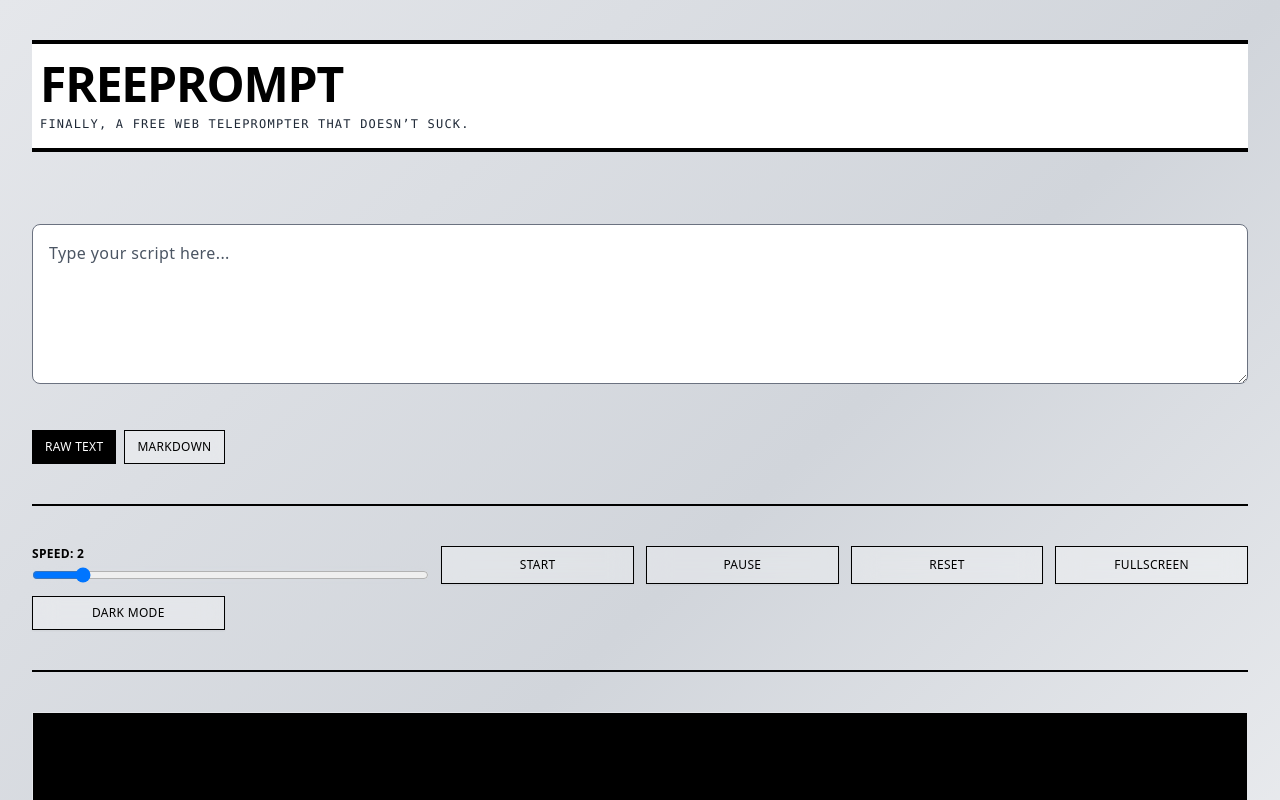
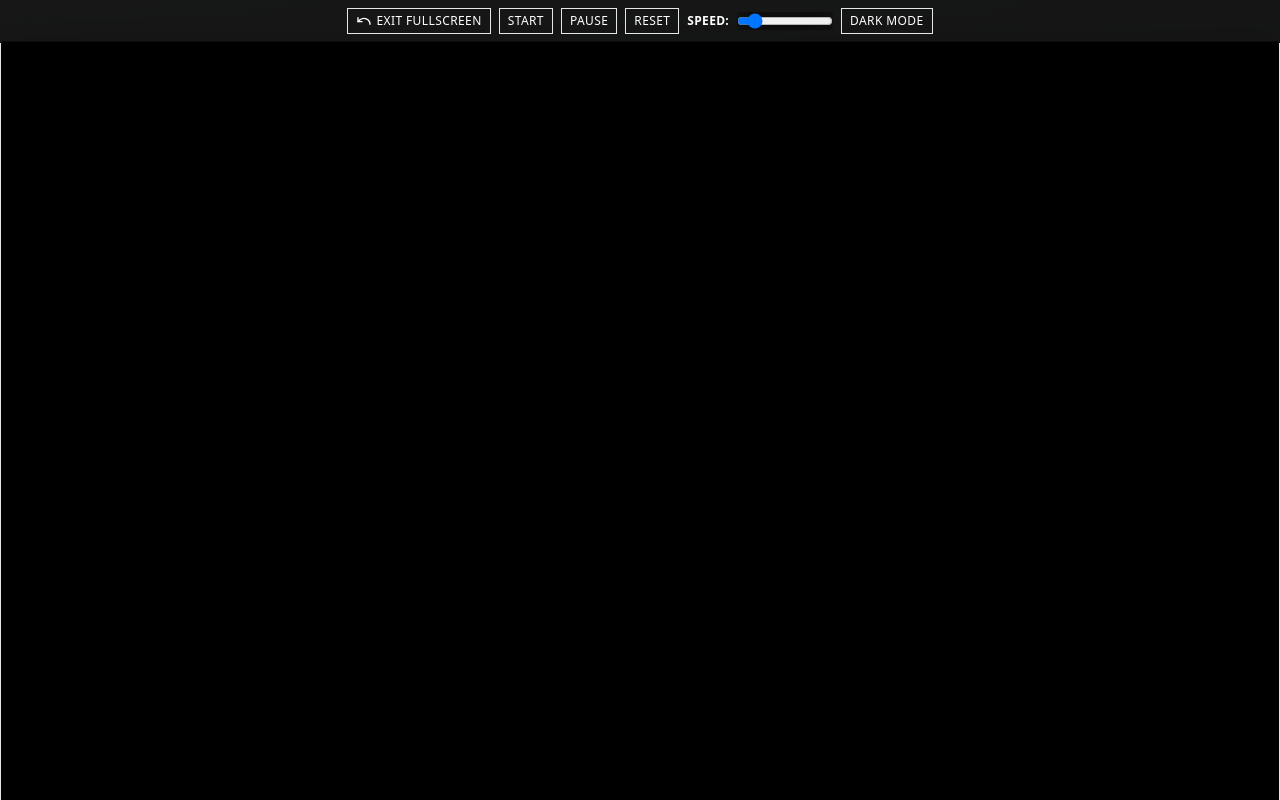
Before and after one commit to renaissancejlc/teleprompter, a React (Vite) app: page / in a window 1280 px wide. Both pictures are taken after a click on the button "FULLSCREEN". Shown: the top 800 px of the page. Built offline with nearby package versions, Linux system fonts and the light colour scheme.

Commit message:
Update Home.tsx

```diff
--- a/src/Home.tsx
+++ b/src/Home.tsx
@@ -1,6 +1,6 @@
 import React, { useState, useRef, useEffect } from 'react';
 import ReactMarkdown from 'react-markdown';
-import { Globe, Linkedin, Github, Info, Instagram } from 'lucide-react';
+import { Globe, Linkedin, Github, Info, Instagram, Undo } from 'lucide-react';
 
 function Home() {
   const [content, setContent] = useState('');
@@ -12,14 +12,20 @@
   const displayRef = useRef<HTMLDivElement>(null);
 
   useEffect(() => {
+    let animationFrameId: number;
+
+    const scrollStep = () => {
+      if (displayRef.current && isRunning) {
+        displayRef.current.scrollTop += speed * 0.5; // Adjust multiplier for smoother scroll speed
+        animationFrameId = requestAnimationFrame(scrollStep);
+      }
+    };
+
     if (isRunning) {
-      const interval = setInterval(() => {
-        if (displayRef.current) {
-          displayRef.current.scrollTop += speed;
-        }
-      }, 50);
-      return () => clearInterval(interval);
+      animationFrameId = requestAnimationFrame(scrollStep);
     }
+
+    return () => cancelAnimationFrame(animationFrameId);
   }, [isRunning, speed]);
 
   useEffect(() => {
@@ -34,13 +40,7 @@
   }, []);
 
   const toggleFullScreen = () => {
-    if (displayRef.current) {
-      if (!document.fullscreenElement) {
-        displayRef.current.requestFullscreen();
-      } else {
-        document.exitFullscreen();
-      }
-    }
+    setIsFullscreen(!isFullscreen);
   };
 
   return (
@@ -112,10 +112,19 @@
       <hr className="border-t-2 border-black my-6" />
       <div
         ref={displayRef}
-        className={`relative h-96 overflow-y-scroll border p-4 text-2xl leading-loose ${displayDarkMode ? 'bg-black text-white' : 'bg-white text-black'}`}
+        className={`${
+          isFullscreen ? 'fixed top-0 left-0 w-full h-full z-50 overflow-y-scroll pt-16' : 'relative h-96 overflow-y-scroll'
+        } border p-4 text-2xl leading-loose ${displayDarkMode ? 'bg-black text-white' : 'bg-white text-black'}`}
       >
         {isFullscreen && (
-          <div className="fixed top-0 left-0 right-0 bg-white/90 backdrop-blur-md border-b border-black flex flex-wrap items-center justify-center space-x-2 py-2 px-3 z-50">
+          <div className={`fixed top-0 left-0 right-0 ${displayDarkMode ? 'bg-black/90 text-white' : 'bg-white/90 text-black'} backdrop-blur-md border-b border-black flex flex-wrap items-center justify-center space-x-2 py-2 px-3 z-50`}>
+            <button
+              onClick={() => setIsFullscreen(false)}
+              className="flex items-center space-x-1 text-xs uppercase border px-2 py-1 hover:bg-black hover:text-white transition"
+            >
+              <Undo size={16} />
+              <span>Exit Fullscreen</span>
+            </button>
             <button onClick={() => setIsRunning(true)} className="text-xs uppercase border px-2 py-1 hover:bg-black hover:text-white transition">Start</button>
             <button onClick={() => setIsRunning(false)} className="text-xs uppercase border px-2 py-1 hover:bg-black hover:text-white transition">Pause</button>
             <button onClick={() => (displayRef.current!.scrollTop = 0)} className="text-xs uppercase border px-2 py-1 hover:bg-black hover:text-white transition">Reset</button>
@@ -136,7 +145,9 @@
             </button>
           </div>
         )}
-        {isMarkdown ? <ReactMarkdown>{content}</ReactMarkdown> : <pre>{content}</pre>}
+        <div className="pt-64 pb-64">
+          {isMarkdown ? <ReactMarkdown>{content}</ReactMarkdown> : <pre>{content}</pre>}
+        </div>
       </div>
       <footer className="border-t-4 border-black pt-6 mt-12 text-center uppercase tracking-wider text-sm">
   <div className="grid grid-cols-2 sm:grid-cols-3 md:grid-cols-5 gap-4 justify-items-center">
```
